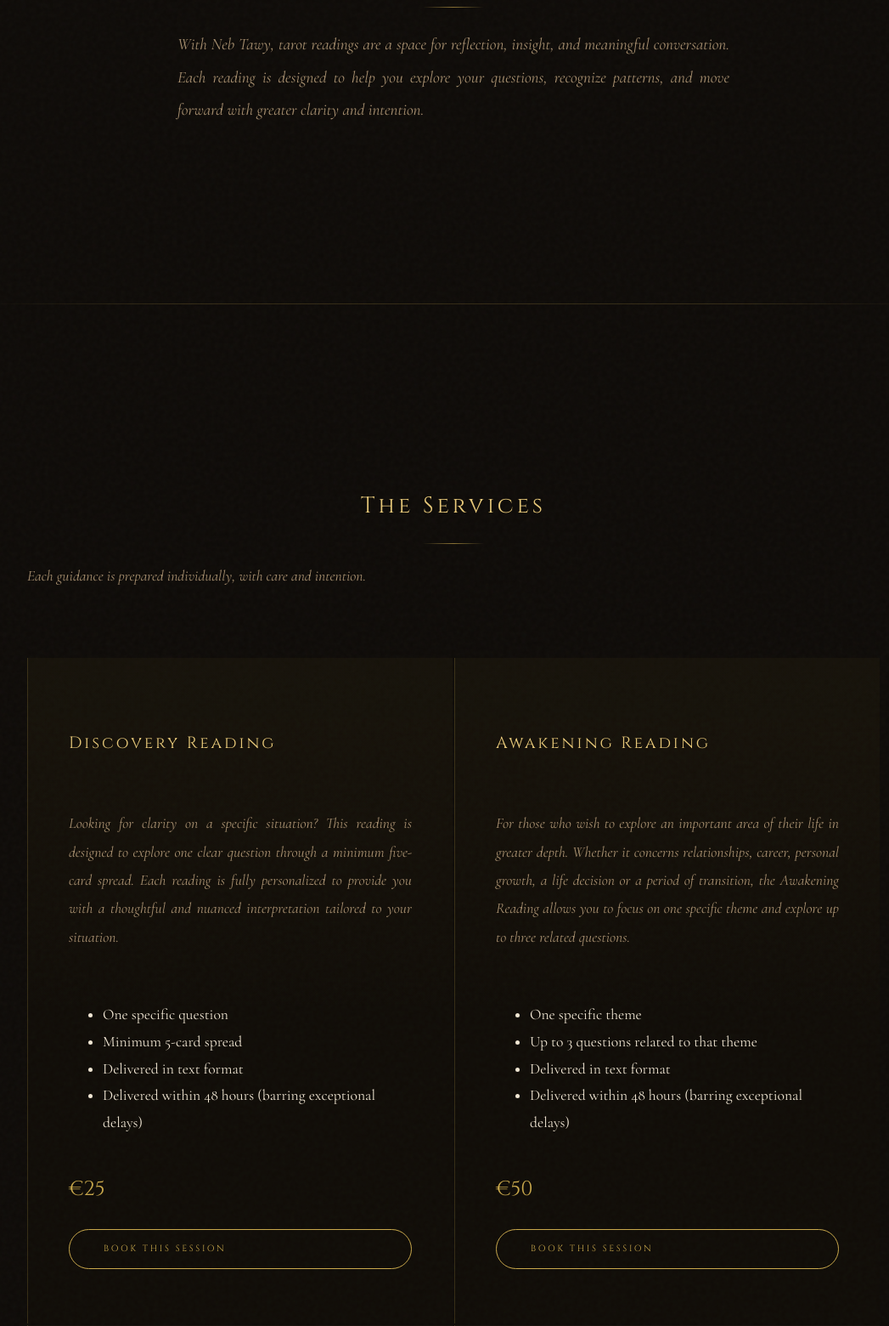
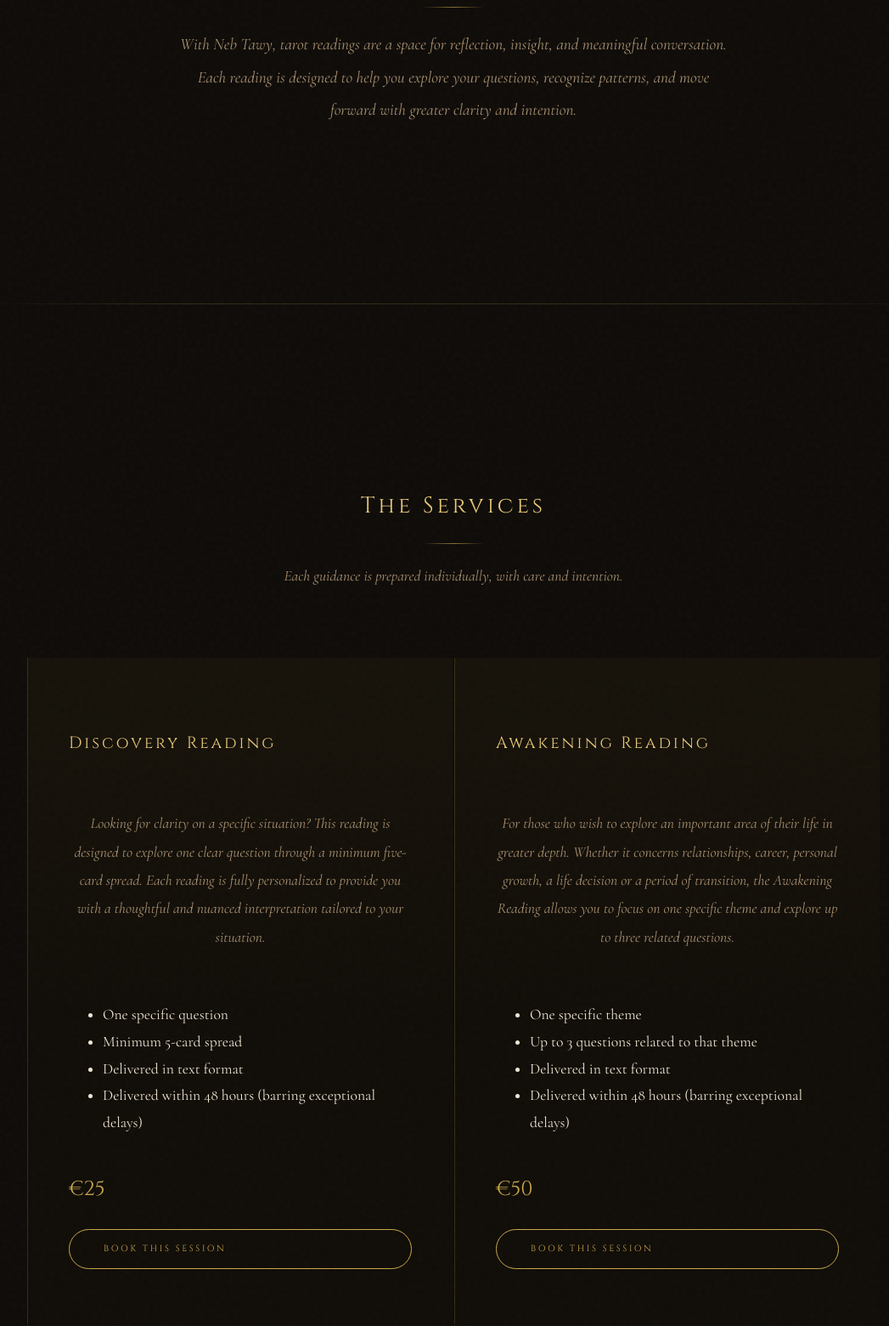
Before and after one commit to 5w1555/neb-tawy-website, a Django app: page /fr/ in a window 1280 px wide. Shown: the part 1769-3329 px from the top of the page at 85% size, without its empty margins (106-1153 px from the left). Run offline with Django 5.2, Linux system fonts and the light colour scheme.

Commit message:
final changes... ?

```diff
--- a/core/static/css/style.css
+++ b/core/static/css/style.css
@@ -1226,8 +1226,8 @@ section.philosophy-section {
 /* Reading pages: body paragraphs justified; image banners centered.
    These rules apply at every viewport width. */
 .reading-body p {
-    text-align: justify !important;
-    text-align-last: left !important;
+    text-align: center !important;
+    text-align-last: center !important;
     hyphens: auto;
 }
 
```
